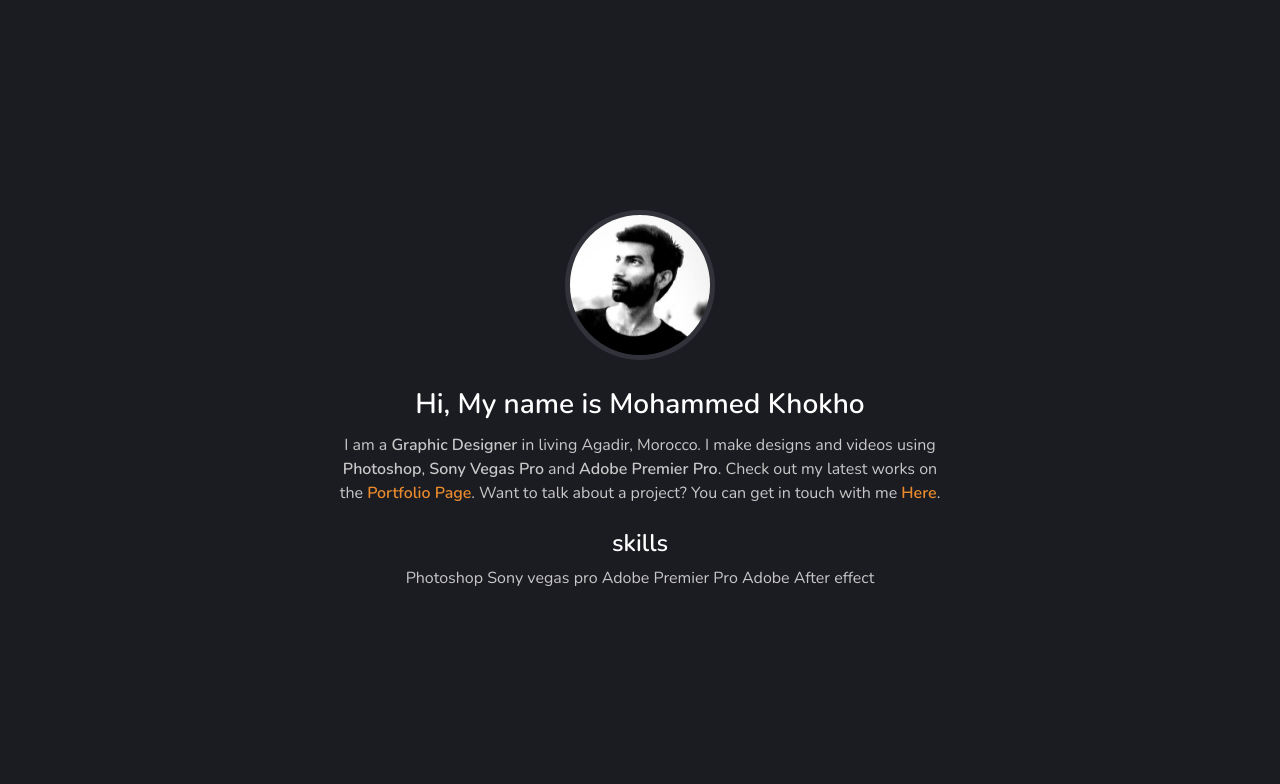
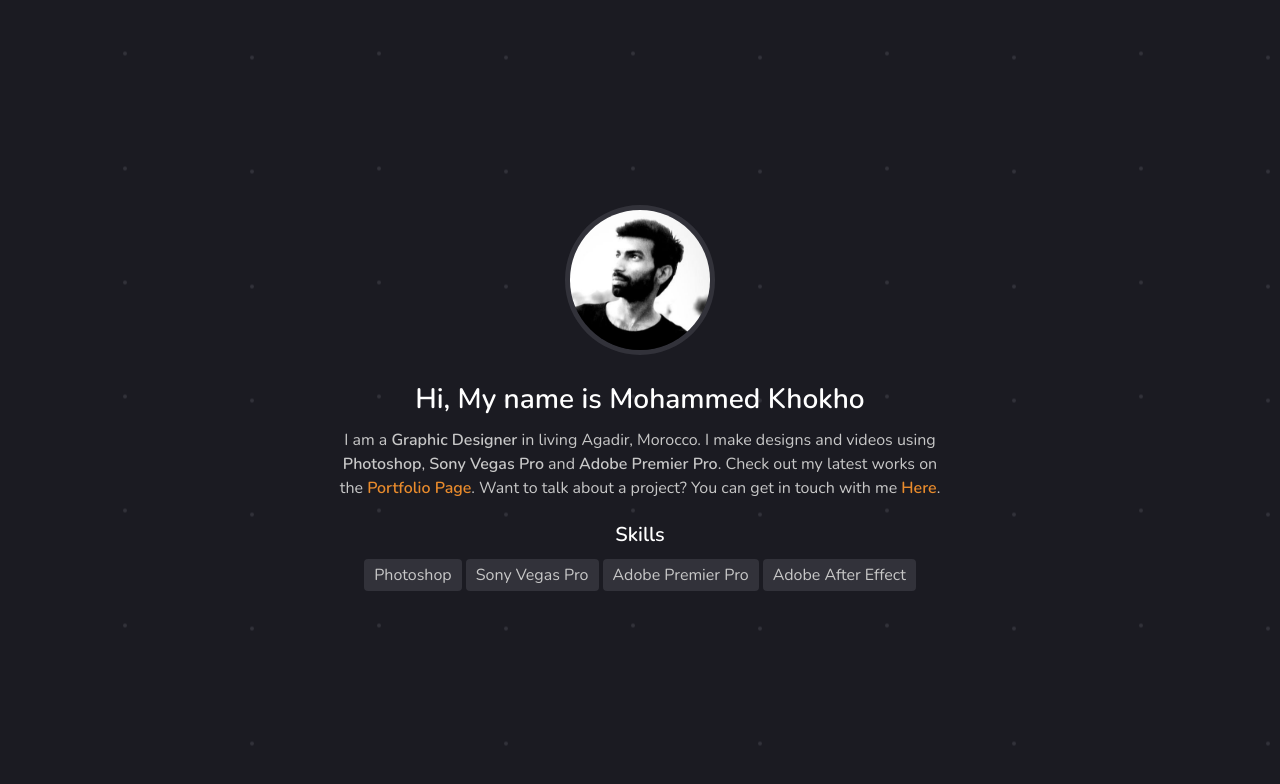
Before and after one commit to abds4816/animated_personal_website, a plain HTML site: page index.html in a window 1280 px wide. Drawn offline with nearby package versions, Linux system fonts and the light colour scheme.

Commit message:
finish about section with background animation effect

```diff
--- /dev/null
+++ b/css/_bg-animation-effect.scss
@@ -0,0 +1,40 @@
+.bg-animation-effect {
+  position: fixed;
+  top: 0;
+  left: 0;
+  width: 100%;
+  height: 100%;
+  z-index: -1;
+  display: flex;
+  justify-content: space-evenly;
+  flex-wrap: wrap;
+  div {
+    height: 0.25rem;
+    width: 0.25rem;
+    background-color: $dark-light;
+    margin-left: calc((100% - 2.5rem) / 11);
+    border-radius: 50%;
+    &:nth-child(even) {
+      animation: evenItems 9s linear infinite;
+    }
+    @keyframes evenItems {
+      0% {
+        transform: translateY(0vh);
+      }
+      100% {
+        transform: translateY(12.5vh);
+      }
+    }
+    &:nth-child(odd) {
+      animation: oddItems 8s linear infinite;
+    }
+    @keyframes oddItems {
+      0% {
+        transform: translateY(0vh);
+      }
+      100% {
+        transform: translateY(-12.5vh);
+      }
+    }
+  }
+}
--- a/css/style.scss
+++ b/css/style.scss
@@ -1,5 +1,6 @@
 @import "variables";
 @import "generals";
+@import "bg-animation-effect";
 
 /* ----------------------
 About Section
@@ -49,6 +50,21 @@ About Section
       }
       h2 {
         margin: 1.25rem 0 0.3125rem;
+        text-transform: capitalize;
+        font-size: 1.25rem;
+      }
+      .skills {
+        display: flex;
+        flex-wrap: wrap;
+        justify-content: center;
+        .skill-item {
+          background-color: $dark-light;
+          margin: 0.25rem 0.125rem;
+          padding: 0.25rem 0.625rem;
+          border-radius: 0.25rem;
+          font-size: 1rem;
+          text-transform: capitalize;
+        }
       }
     }
   }
--- a/index.html
+++ b/index.html
@@ -11,7 +11,11 @@
 </head>
 <body>
 
-  <!-- About Section start -->
+  <!-- Background Animation Effect Start -->
+  <div class="bg-animation-effect"></div>
+  <!-- Background Animation Effect End -->
+
+  <!-- About Section Start -->
   <section class="about-section">
     <div class="container">
       <div class="row min-vh-100">
@@ -21,10 +25,10 @@
           <p>I am a <span>graphic designer</span> in living Agadir, Morocco. I make designs and videos using <span>Photoshop</span>, <span>Sony Vegas Pro</span> and <span>Adobe Premier Pro</span>. Check out my latest works on the <a href="#!">portfolio page</a>. Want to talk about a project? You can get in touch with me <a href="#!">here</a>.</p>
           <h2>skills</h2>
           <article class="skills">
-            <span class="skill-item">Photoshop</span>
-            <span class="skill-item">Sony vegas pro</span>
-            <span class="skill-item">Adobe Premier Pro</span>
-            <span class="skill-item">Adobe After effect</span>
+            <div class="skill-item">Photoshop</div>
+            <div class="skill-item">Sony vegas pro</div>
+            <div class="skill-item">Adobe Premier Pro</div>
+            <div class="skill-item">Adobe After effect</div>
           </article>
         </article>
       </div>
--- a/js/script.js
+++ b/js/script.js
@@ -0,0 +1,13 @@
+// Background Animation Effect
+function bgAnimationItems(){
+    const rows = 7, cols= 10;
+    for(let i=0; i<rows; i++){
+        for(let j=0; j<cols; j++){
+            const div = document.createElement("div");
+            div.className = `col-${j+1}`;
+            document.querySelector('.bg-animation-effect').appendChild(div);
+    }
+    }
+};
+
+bgAnimationItems();
```
Also changed, not shown: css/style.css, 1 other file.
